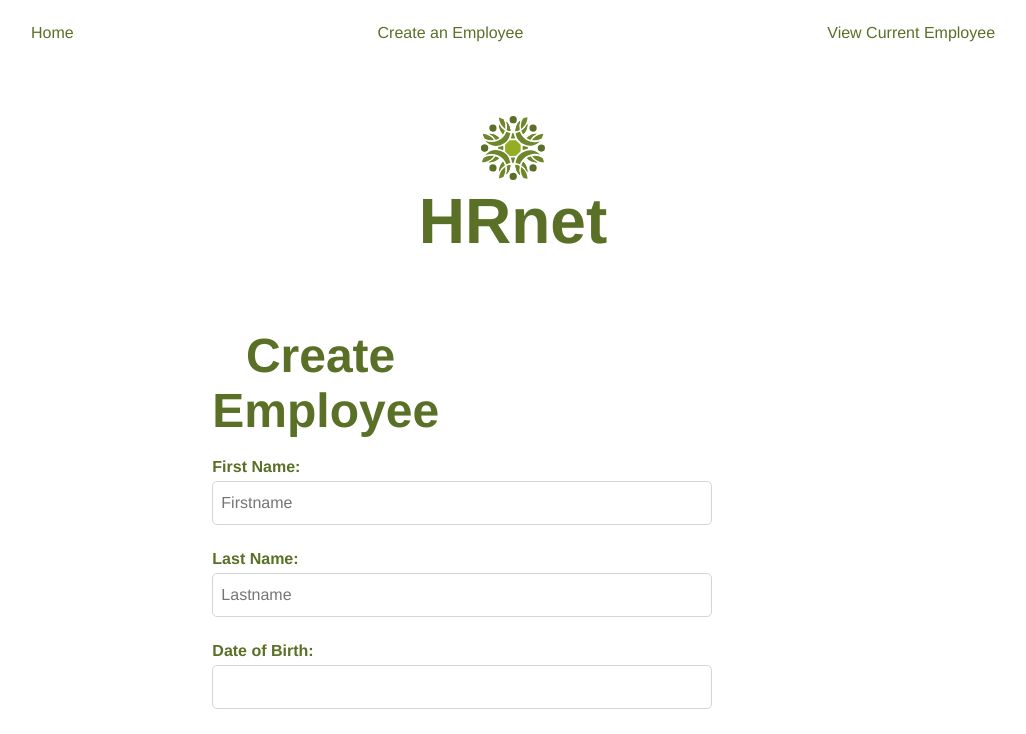
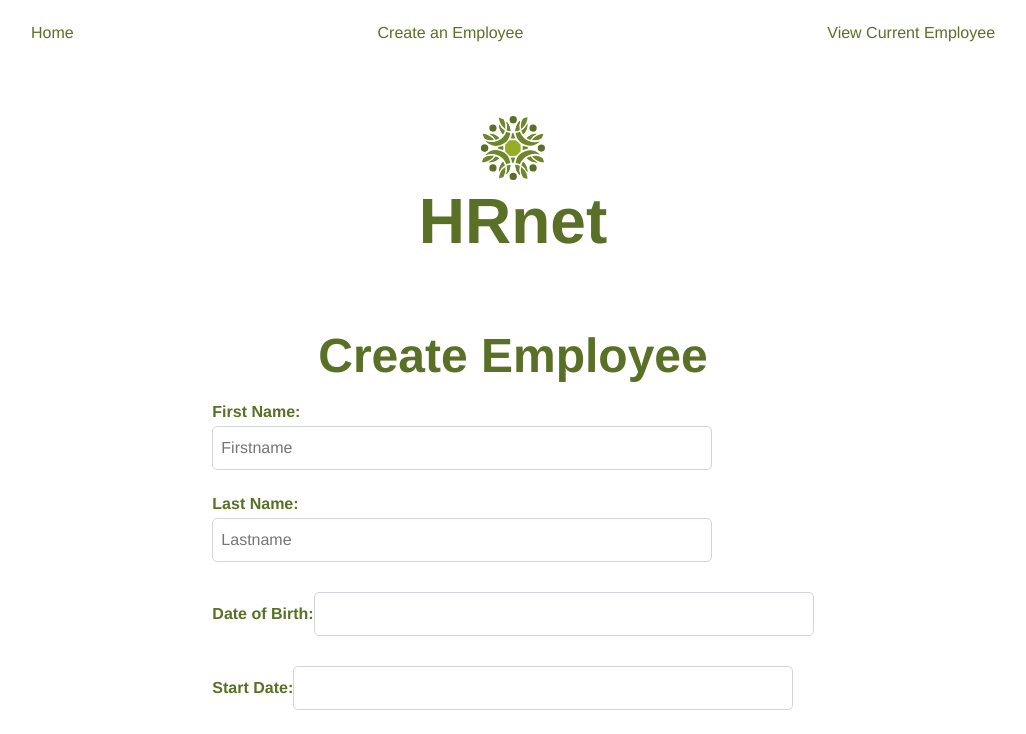
Before and after one commit to rayhearth/p14-hrnet, a React (Create React App) app: page /create-employee in a window 1280 px wide. Shown: the top 734 px of the page, without its empty margins (127-1153 px from the left). Built offline with nearby package versions, Linux system fonts and the light colour scheme.

Commit message:
correction btn tye submit

```diff
--- a/src/components/Ui/CreateForm.js
+++ b/src/components/Ui/CreateForm.js
@@ -146,7 +146,7 @@ const CreateForm = () => {
 
 
                 <div className="userButtons">
-                    <button className="btn" onClick={handleEdit} type="button" >Save</button>
+                    <button className="btn" onClick={handleEdit} type="submit" >Save</button>
                 </div>
             </form>
             {modalActive && (
--- a/src/sass/pages/createEmployee.scss
+++ b/src/sass/pages/createEmployee.scss
@@ -8,7 +8,6 @@
         // align-items: center;
         gap: 1.25rem;
         padding: 1.25rem;
-        width: 40%;
         .formData {
             display: flex;
             flex-direction: column;
```
